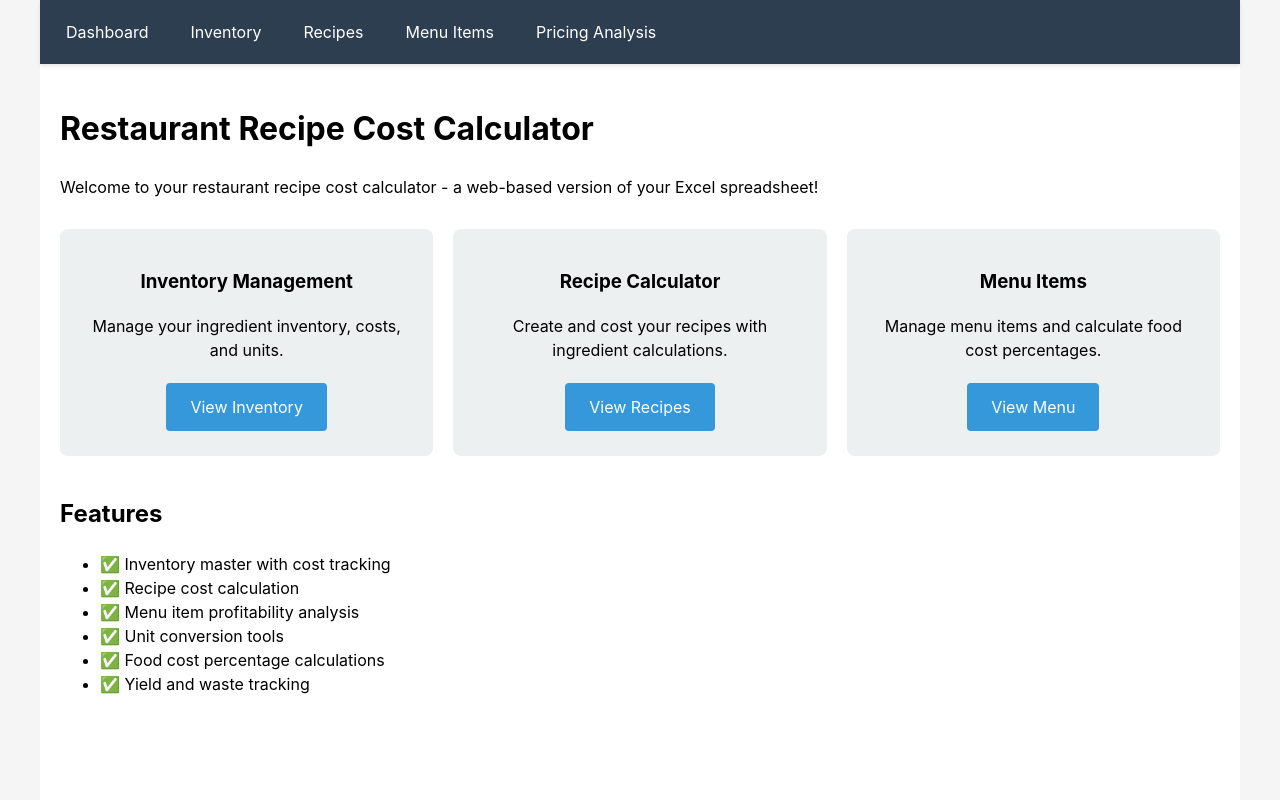
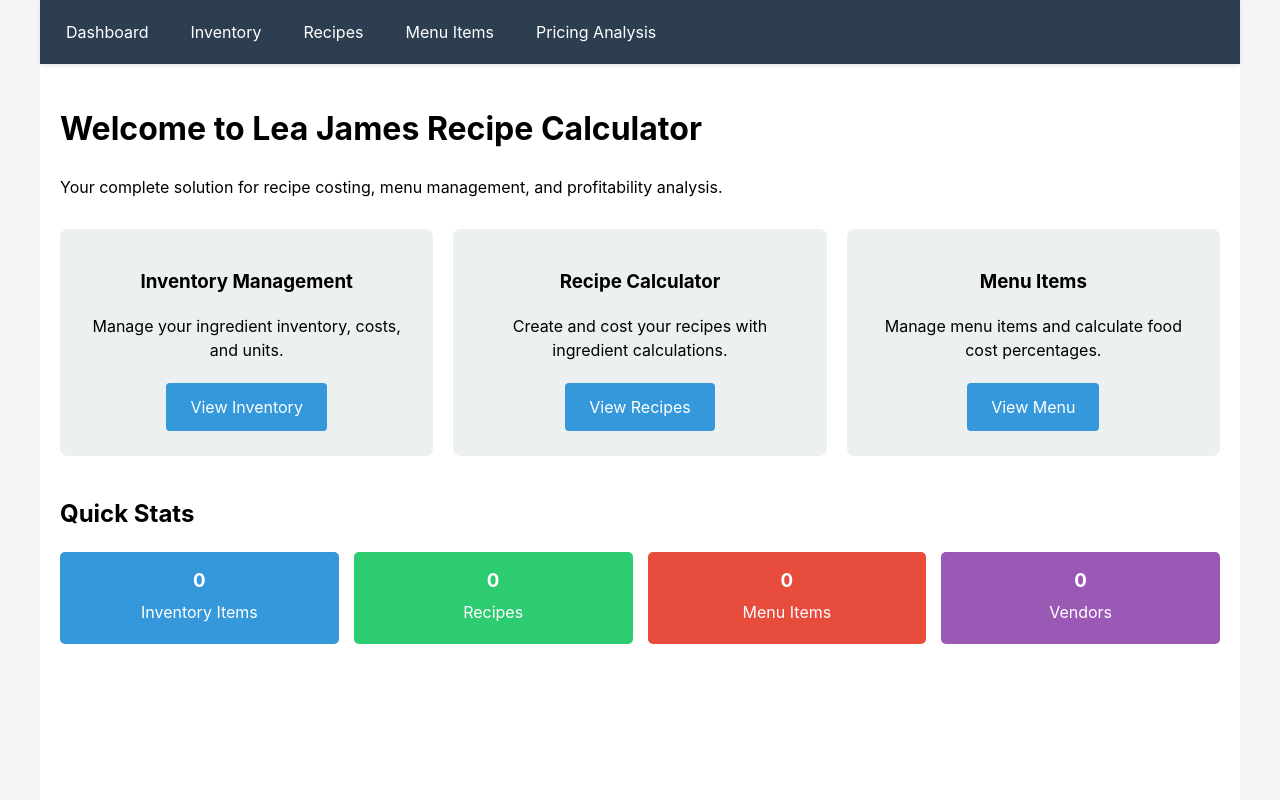
Before and after one commit to ultraheavy/lea-james-recipe-calculator, a Flask app: page / in a window 1280 px wide. Run offline with Flask 3, Linux system fonts and the light colour scheme; data that the repository does not hold is empty.

Commit message:
refactor: remove Excel references and update branding
- Update README to focus on app features and benefits
- Remove all Excel spreadsheet references from templates
- Update page titles to use Lea James branding
- Replace feature list with live stats dashboard
- Make welcome messages more professional and app-focused

```diff
--- a/templates/base.html
+++ b/templates/base.html
@@ -3,7 +3,7 @@
 <head>
     <meta charset="UTF-8">
     <meta name="viewport" content="width=device-width, initial-scale=1.0">
-    <title>{% block title %}Restaurant Recipe Calculator{% endblock %}</title>
+    <title>{% block title %}Lea James Recipe Calculator{% endblock %}</title>
     <link rel="stylesheet" href="{{ url_for('static', filename='css/table-sort.css') }}">
     <style>
         /* Base styles */
--- a/templates/index.html
+++ b/templates/index.html
@@ -1,10 +1,10 @@
 {% extends "base.html" %}
 
-{% block title %}Dashboard - Restaurant Recipe Calculator{% endblock %}
+{% block title %}Dashboard - Lea James Recipe Calculator{% endblock %}
 
 {% block content %}
-<h1>Restaurant Recipe Cost Calculator</h1>
-<p>Welcome to your restaurant recipe cost calculator - a web-based version of your Excel spreadsheet!</p>
+<h1>Welcome to Lea James Recipe Calculator</h1>
+<p>Your complete solution for recipe costing, menu management, and profitability analysis.</p>
 
 <div style="display: grid; grid-template-columns: repeat(auto-fit, minmax(300px, 1fr)); gap: 20px; margin-top: 30px;">
     <div style="background: #ecf0f1; padding: 20px; border-radius: 8px; text-align: center;">
@@ -27,14 +27,24 @@
 </div>
 
 <div style="margin-top: 40px;">
-    <h2>Features</h2>
-    <ul>
-        <li>✅ Inventory master with cost tracking</li>
-        <li>✅ Recipe cost calculation</li>
-        <li>✅ Menu item profitability analysis</li>
-        <li>✅ Unit conversion tools</li>
-        <li>✅ Food cost percentage calculations</li>
-        <li>✅ Yield and waste tracking</li>
-    </ul>
+    <h2>Quick Stats</h2>
+    <div style="display: grid; grid-template-columns: repeat(auto-fit, minmax(150px, 1fr)); gap: 15px; margin-top: 20px;">
+        <div style="background: #3498db; color: white; padding: 15px; border-radius: 5px; text-align: center;">
+            <h3 style="margin: 0;">{{ stats.inventory_count }}</h3>
+            <p style="margin: 5px 0;">Inventory Items</p>
+        </div>
+        <div style="background: #2ecc71; color: white; padding: 15px; border-radius: 5px; text-align: center;">
+            <h3 style="margin: 0;">{{ stats.recipe_count }}</h3>
+            <p style="margin: 5px 0;">Recipes</p>
+        </div>
+        <div style="background: #e74c3c; color: white; padding: 15px; border-radius: 5px; text-align: center;">
+            <h3 style="margin: 0;">{{ stats.menu_count }}</h3>
+            <p style="margin: 5px 0;">Menu Items</p>
+        </div>
+        <div style="background: #9b59b6; color: white; padding: 15px; border-radius: 5px; text-align: center;">
+            <h3 style="margin: 0;">{{ stats.vendor_count }}</h3>
+            <p style="margin: 5px 0;">Vendors</p>
+        </div>
+    </div>
 </div>
 {% endblock %}
--- a/templates/inventory.html
+++ b/templates/inventory.html
@@ -1,10 +1,10 @@
 {% extends "base.html" %}
 
-{% block title %}Inventory - Restaurant Recipe Calculator{% endblock %}
+{% block title %}Inventory - Lea James Recipe Calculator{% endblock %}
 
 {% block content %}
 <h1>Inventory Management</h1>
-<p>Manage your ingredient inventory, similar to the "Inventory Master" sheet in your Excel file.</p>
+<p>Track all your ingredients, costs, and vendors in one place.</p>
 
 <a href="/inventory/add" class="btn btn-success">Add New Item</a>
 
--- a/templates/menu.html
+++ b/templates/menu.html
@@ -1,10 +1,10 @@
 {% extends "base.html" %}
 
-{% block title %}Menu Items - Restaurant Recipe Calculator{% endblock %}
+{% block title %}Menu - Lea James Recipe Calculator{% endblock %}
 
 {% block content %}
-<h1>Menu Item Management</h1>
-<p>Manage your menu items and link them to recipes for cost analysis.</p>
+<h1>Menu Management</h1>
+<p>Link recipes to menu items, track pricing, and analyze profitability across your entire menu.</p>
 
 <div style="display: flex; justify-content: space-between; align-items: center; margin-bottom: 20px;">
     <div>
--- a/templates/recipes.html
+++ b/templates/recipes.html
@@ -1,10 +1,10 @@
 {% extends "base.html" %}
 
-{% block title %}Recipes - Restaurant Recipe Calculator{% endblock %}
+{% block title %}Recipes - Lea James Recipe Calculator{% endblock %}
 
 {% block content %}
 <h1>Recipe Management</h1>
-<p>Create and manage your recipes, similar to the Recipe_1, Recipe_2, etc. sheets in your Excel file.</p>
+<p>Build and cost your recipes with precise ingredient measurements and automatic calculations.</p>
 
 <a href="/recipes/add" class="btn btn-success">Add New Recipe</a>
 
```
Also changed, not shown: README.md.
